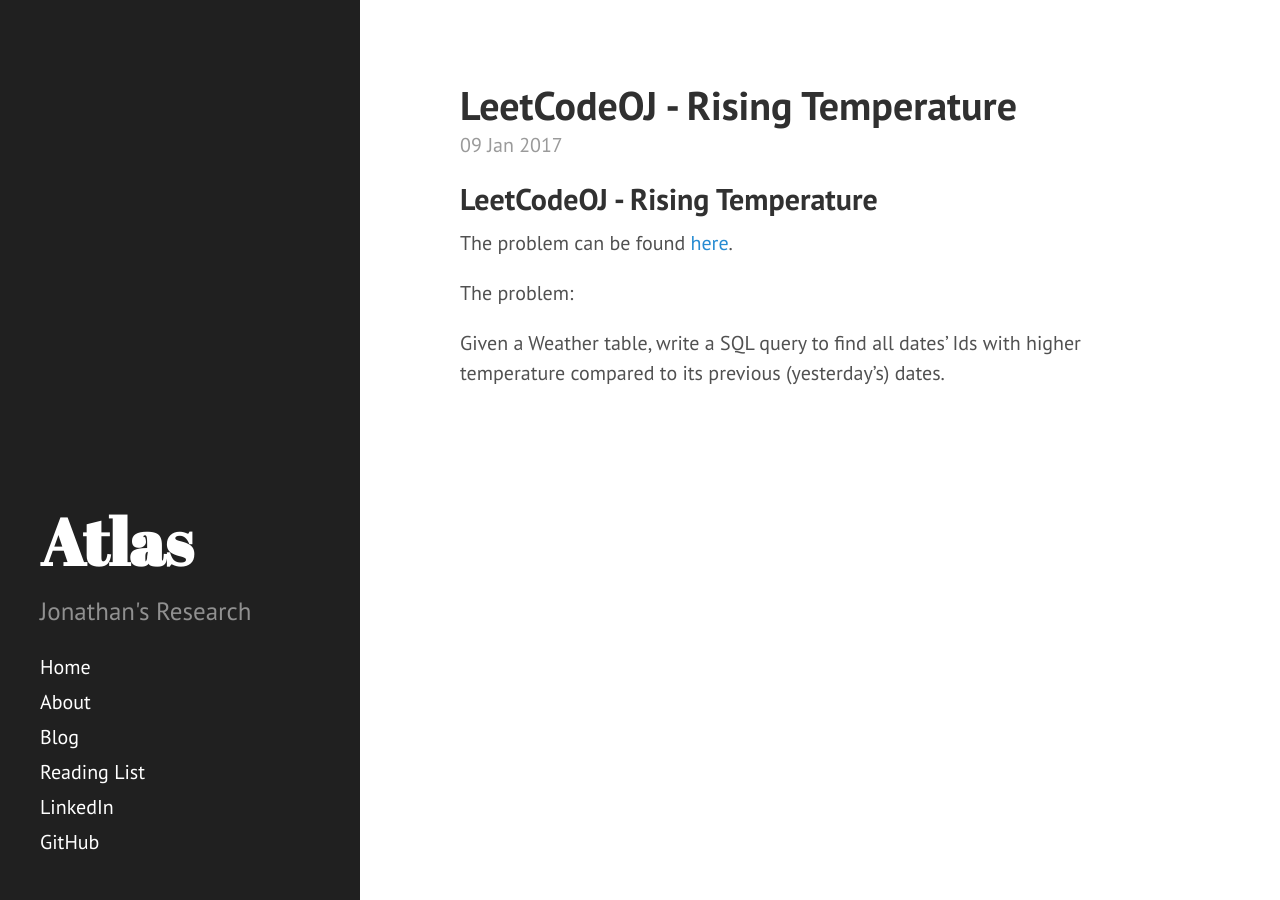
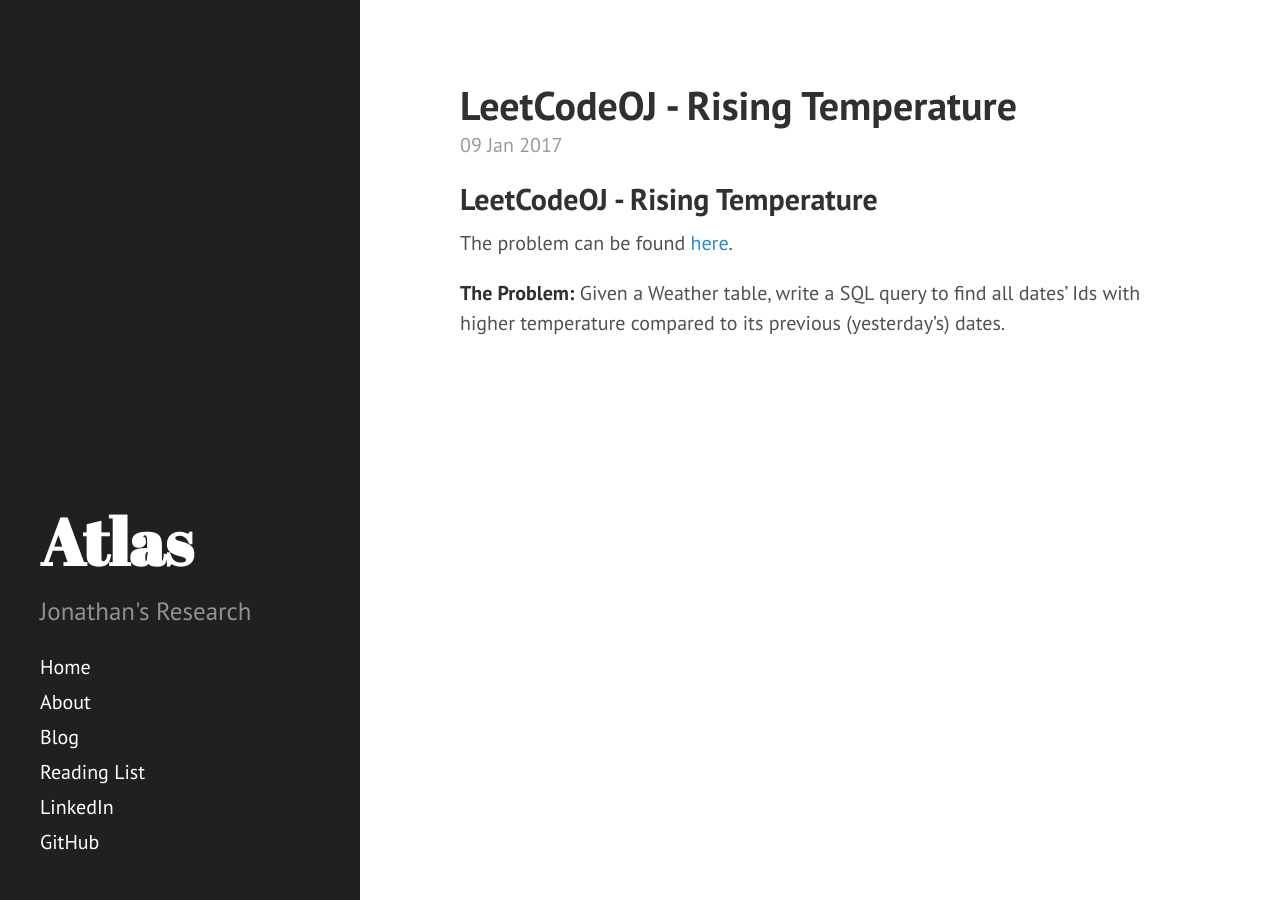
Before and after one commit to JonathanJohann/Research, a Jekyll site: the page built from _posts/Scratch_Pad/2017-01-09-Rising-Temperature.md, in a window 1280 px wide. Built offline with Jekyll 4.4.1, drawn with Linux system fonts in a browser that asks for light colours; Markdown is read by kramdown in place of the engine named in the settings.

```diff
--- a/_posts/Scratch_Pad/2017-01-09-Rising-Temperature.md
+++ b/_posts/Scratch_Pad/2017-01-09-Rising-Temperature.md
@@ -10,6 +10,4 @@ hard_wrap: false
 
 The problem can be found [here](https://leetcode.com/problems/rising-temperature/).
 
-The problem:
-
-Given a Weather table, write a SQL query to find all dates' Ids with higher temperature compared to its previous (yesterday's) dates.
+**The Problem:** Given a Weather table, write a SQL query to find all dates' Ids with higher temperature compared to its previous (yesterday's) dates.
```
